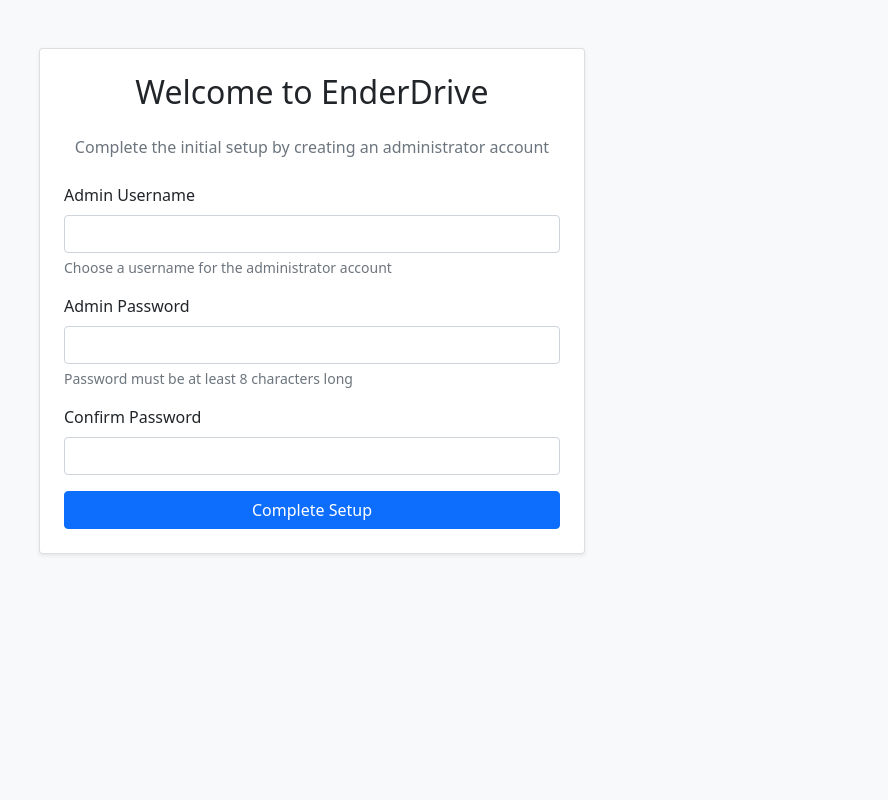
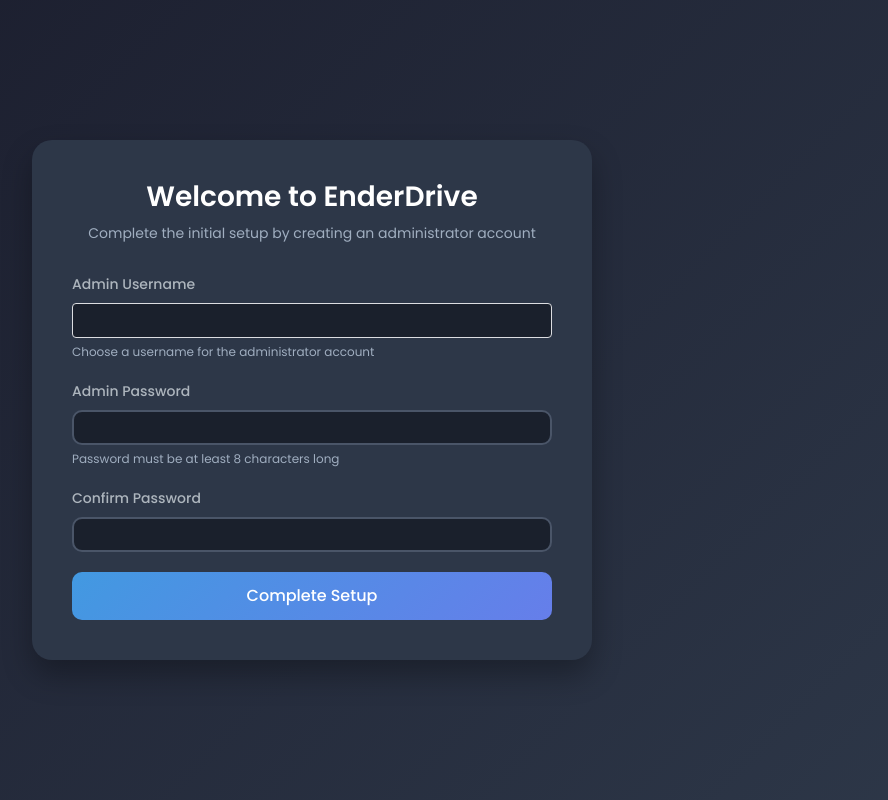
Before and after one commit to TWMProgrammer/EnderDrive, a Flask app: page /setup in a window 1280 px wide. Shown: the whole page, without its empty margins (328-1216 px from the left). Run offline with Flask 3, Linux system fonts and the light colour scheme; some libraries are stand-ins or nearby versions.

Commit message:
improve onboard process

```diff
--- a/app/controllers/file_manager.py
+++ b/app/controllers/file_manager.py
@@ -7,6 +7,7 @@
 from app.models.file import File
 from app.models.folder import Folder
 from app.models.shared_link import SharedLink
+from app.utils.setup_wizard import setup_required
 from sqlalchemy import func
 import zipfile
 import tempfile
@@ -17,6 +18,10 @@
 
 @file_manager.route('/')
 def index():
+    # Check if setup is required first
+    if setup_required():
+        return redirect(url_for('setup_wizard_setup'))
+
     if 'user_id' in session:
         return redirect(url_for('file_manager.browse', path=''))
     return render_template('index.html')
--- a/app/static/css/login.css
+++ b/app/static/css/login.css
@@ -2,7 +2,7 @@
 .login-page {
   min-height: 100vh;
   background: linear-gradient(135deg, #1a1c2c 0%, #2d3748 100%);
-    font-family: 'Poppins', sans-serif;
+  font-family: "Poppins", sans-serif;
   display: flex;
   align-items: center;
   justify-content: center;
@@ -93,9 +93,15 @@
   background-color: #f8d7da;
   color: #721c24;
   border: 1px solid #f5c6cb;
-    box-shadow: 0 2px 5px rgba(0,0,0,0.2);
+  box-shadow: 0 2px 5px rgba(0, 0, 0, 0.2);
   z-index: 1000;
   animation: slideIn 0.5s ease-out;
+}
+
+.flash-success {
+  background-color: #aedeb9;
+  color: #147e2d;
+  border: 1px solid #aedeb9;
 }
 
 @keyframes slideIn {
--- a/app/static/css/main.css
+++ b/app/static/css/main.css
@@ -170,6 +170,12 @@
   background-color: #2ecc71;
   color: white;
 }
+
+.flash-success {
+  background-color: #d4edda;
+  color: #155724;
+  border: 1px solid #c3e6cb;
+}
 @keyframes slideIn {
   from {
     transform: translateX(100%);
--- /dev/null
+++ b/app/static/css/setup_wizard.css
@@ -0,0 +1,92 @@
+/* Setup Wizard Styles */
+body {
+    min-height: 100vh;
+    background: linear-gradient(135deg, #1a1c2c 0%, #2d3748 100%);
+    font-family: 'Poppins', sans-serif;
+    display: flex;
+    align-items: center;
+    justify-content: center;
+}
+
+.setup-container {
+    width: 100%;
+    padding: 20px;
+    max-width: 600px;
+}
+
+.setup-card {
+    background: #2d3748;
+    padding: 40px;
+    border-radius: 20px;
+    box-shadow: 0 15px 30px rgba(0, 0, 0, 0.3);
+    transition: transform 0.2s, box-shadow 0.2s;
+}
+
+.setup-card:hover {
+    transform: translateY(-5px);
+    box-shadow: 0 20px 40px rgba(0, 0, 0, 0.4);
+}
+
+.setup-title {
+    color: #ffffff;
+    font-size: 28px;
+    font-weight: 600;
+    margin-bottom: 10px;
+    text-align: center;
+}
+
+.setup-subtitle {
+    color: #a0aec0;
+    text-align: center;
+    margin-bottom: 30px;
+    font-size: 14px;
+}
+
+.form-group {
+    margin-bottom: 20px;
+}
+
+.form-control {
+    background: #1a202c;
+    border: 2px solid #4a5568;
+    color: #ffffff;
+    border-radius: 10px;
+    padding: 12px 16px;
+    transition: all 0.3s ease;
+}
+
+.form-control:focus {
+    border-color: #4299e1;
+    box-shadow: 0 0 0 3px rgba(66, 153, 225, 0.1);
+}
+
+.form-text {
+    color: #a0aec0;
+    font-size: 12px;
+    margin-top: 5px;
+}
+
+.setup-btn {
+    width: 100%;
+    padding: 12px;
+    background: linear-gradient(135deg, #4299e1 0%, #667eea 100%);
+    color: white;
+    border: none;
+    border-radius: 10px;
+    font-size: 16px;
+    font-weight: 500;
+    cursor: pointer;
+    transition: transform 0.3s ease;
+}
+
+.setup-btn:hover {
+    transform: translateY(-2px);
+    background: linear-gradient(135deg, #3182ce 0%, #5a67d8 100%);
+}
+
+.alert {
+    border-radius: 10px;
+    padding: 15px;
+    margin-bottom: 20px;
+    border: none;
+}
--- a/app/templates/register.html
+++ b/app/templates/register.html
@@ -13,7 +13,7 @@
     {% with messages = get_flashed_messages(with_categories=true) %}
         {% if messages %}
             {% for category, message in messages %}
-                <div class="flash-message {% if category %}alert-{{ category }}{% endif %}">{{ message }}</div>
+                <div class="flash-message {% if category == 'success' %}flash-success{% endif %}">{{ message }}</div>
             {% endfor %}
         {% endif %}
     {% endwith %}
--- a/app/templates/setup_wizard.html
+++ b/app/templates/setup_wizard.html
@@ -4,16 +4,18 @@
     <meta charset="UTF-8">
     <meta name="viewport" content="width=device-width, initial-scale=1.0">
     <title>EnderDrive Setup</title>
-    <link href="https://cdn.jsdelivr.net/npm/bootstrap@5.1.3/dist/css/bootstrap.min.css" rel="stylesheet">
+    <link rel="icon" href="{{ url_for('static', filename='favicon.ico') }}" type="image/x-icon">
+    <link href="https://cdn.jsdelivr.net/npm/bootswatch@4.5.2/dist/darkly/bootstrap.min.css" rel="stylesheet" crossorigin="anonymous">
+    <link href="https://fonts.googleapis.com/css2?family=Poppins:wght@300;400;500;600&display=swap" rel="stylesheet">
+    <link rel="stylesheet" href="{{ url_for('static', filename='css/styles.css') }}">
+    <link rel="stylesheet" href="{{ url_for('static', filename='css/setup_wizard.css') }}">
+
 </head>
-<body class="bg-light">
-    <div class="container py-5">
-        <div class="row justify-content-center">
-            <div class="col-md-8 col-lg-6">
-                <div class="card shadow-sm">
-                    <div class="card-body p-4">
-                        <h2 class="text-center mb-4">Welcome to EnderDrive</h2>
-                        <p class="text-muted text-center mb-4">Complete the initial setup by creating an administrator account</p>
+<body>
+    <div class="setup-container">
+        <div class="setup-card">
+            <h2 class="setup-title">Welcome to EnderDrive</h2>
+            <p class="setup-subtitle">Complete the initial setup by creating an administrator account</p>
 
             {% with messages = get_flashed_messages(with_categories=true) %}
                 {% if messages %}
@@ -24,33 +26,28 @@
             {% endwith %}
 
             <form method="POST" class="needs-validation" novalidate>
-                            <div class="mb-3">
-                                <label for="admin_username" class="form-label">Admin Username</label>
+                <div class="form-group">
+                    <label for="admin_username" class="form-label text-light">Admin Username</label>
                     <input type="text" class="form-control" id="admin_username" name="admin_username" required
                            pattern="[A-Za-z0-9]+" title="Username can only contain letters and numbers">
                     <div class="form-text">Choose a username for the administrator account</div>
                 </div>
 
-                            <div class="mb-3">
-                                <label for="admin_password" class="form-label">Admin Password</label>
+                <div class="form-group">
+                    <label for="admin_password" class="form-label text-light">Admin Password</label>
                     <input type="password" class="form-control" id="admin_password" name="admin_password" required
                            minlength="8">
                     <div class="form-text">Password must be at least 8 characters long</div>
                 </div>
 
-                            <div class="mb-3">
-                                <label for="confirm_password" class="form-label">Confirm Password</label>
+                <div class="form-group">
+                    <label for="confirm_password" class="form-label text-light">Confirm Password</label>
                     <input type="password" class="form-control" id="confirm_password" required>
                     <div class="invalid-feedback">Passwords do not match</div>
                 </div>
 
-                            <div class="d-grid gap-2">
-                                <button type="submit" class="btn btn-primary">Complete Setup</button>
-                            </div>
+                <button type="submit" class="setup-btn">Complete Setup</button>
             </form>
-                    </div>
-                </div>
-            </div>
         </div>
     </div>
 
--- a/app/utils/setup_wizard.py
+++ b/app/utils/setup_wizard.py
@@ -15,6 +15,10 @@
     if not setup_required():
         # If setup is not required, redirect to login
         return redirect(url_for('auth.login'))
+
+    # Always render the setup wizard template for GET requests
+    if request.method == 'GET':
+        return render_template('setup_wizard.html')
 
     if request.method == 'POST':
         try:
--- a/pytest.ini
+++ b/pytest.ini
@@ -4,5 +4,5 @@
 python_files = test_*.py
 python_classes = Test*
 python_functions = test_*
-log_cli = false
+log_cli = true
 log_cli_level = DEBUG
```
Also changed, not shown: app/templates/login.html (+13 -33 lines), app/tests/test_setup_wizard.py (+9 -2 lines). Lines whose indentation alone changed are shown as unchanged.
